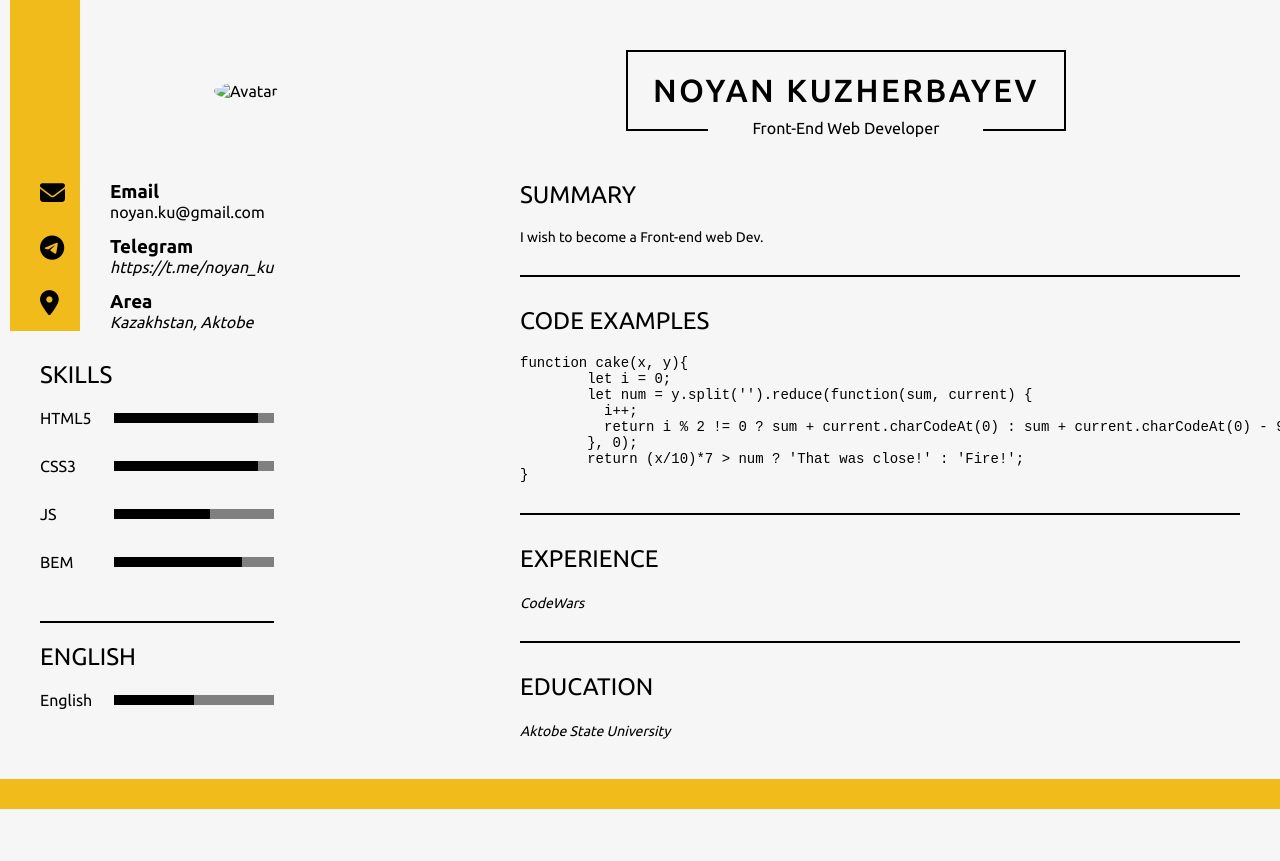
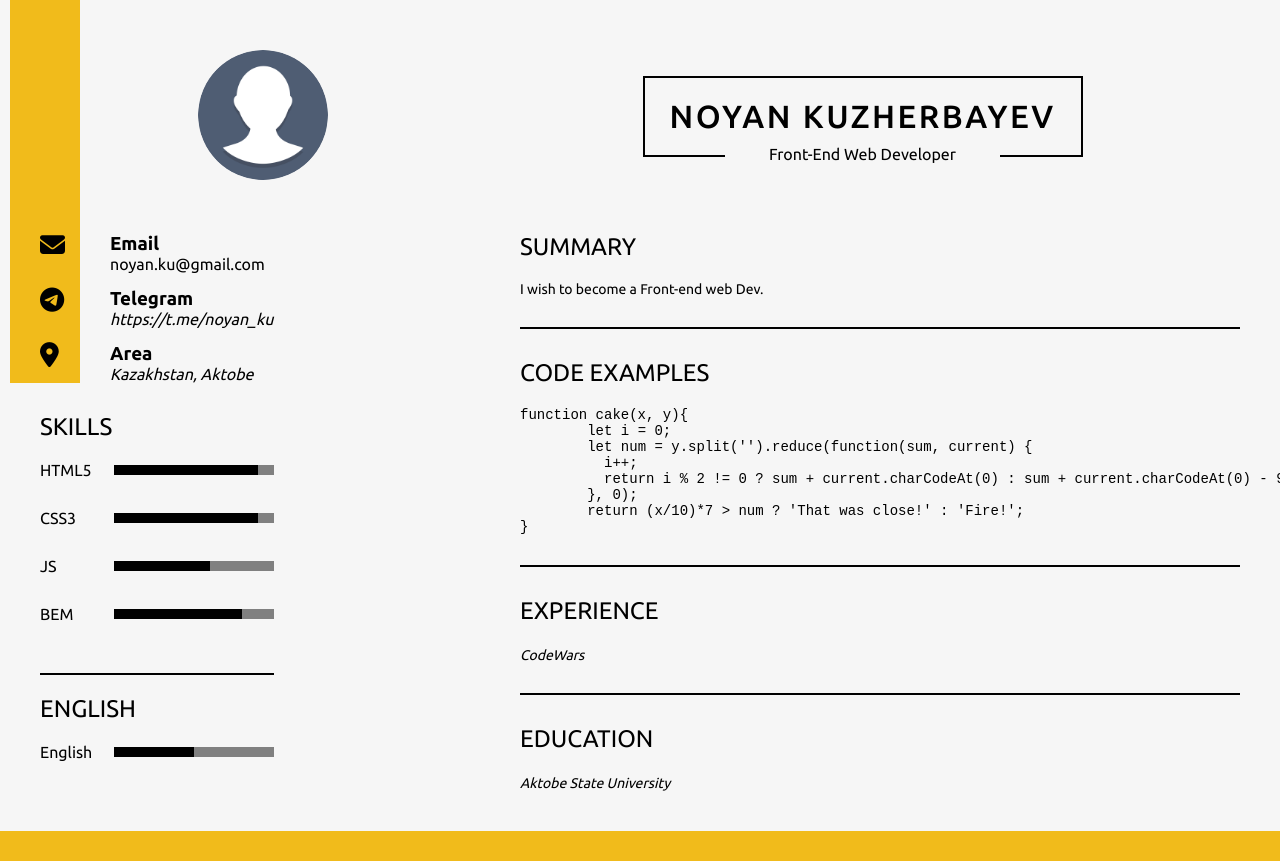
Before and after one commit to Noyan-K/rsschool-cv, a plain HTML site: page index.html in a window 1280 px wide. Shown: the top 861 px of the page. Before the commit the page ends 809 px from the top, so only its background shows below. Drawn offline with Linux system fonts and the light colour scheme.

Commit message:
fix: change path to avatar.png

```diff
--- a/index.html
+++ b/index.html
@@ -13,7 +13,7 @@
 		<div class="container">
 			<div class="header__inner">
 				<div class="user-avatar">
-					<img src="img/avatar.png" alt="Avatar" class="user-avatar__img">
+					<img src="avatar.png" alt="Avatar" class="user-avatar__img">
 				</div>
 				<div class="user-main-info">
 					<h1 class="user-main-info__name">
```
